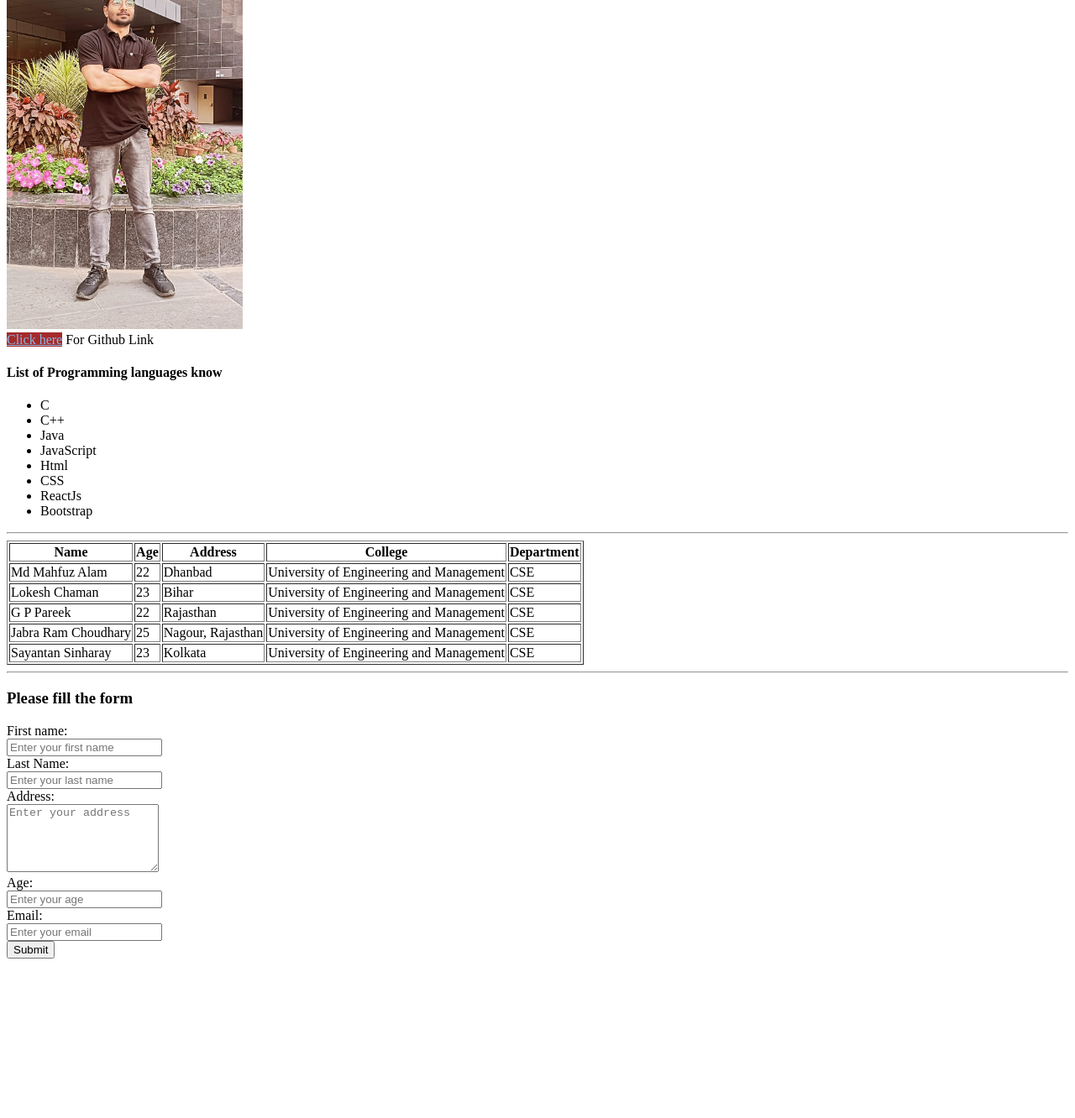
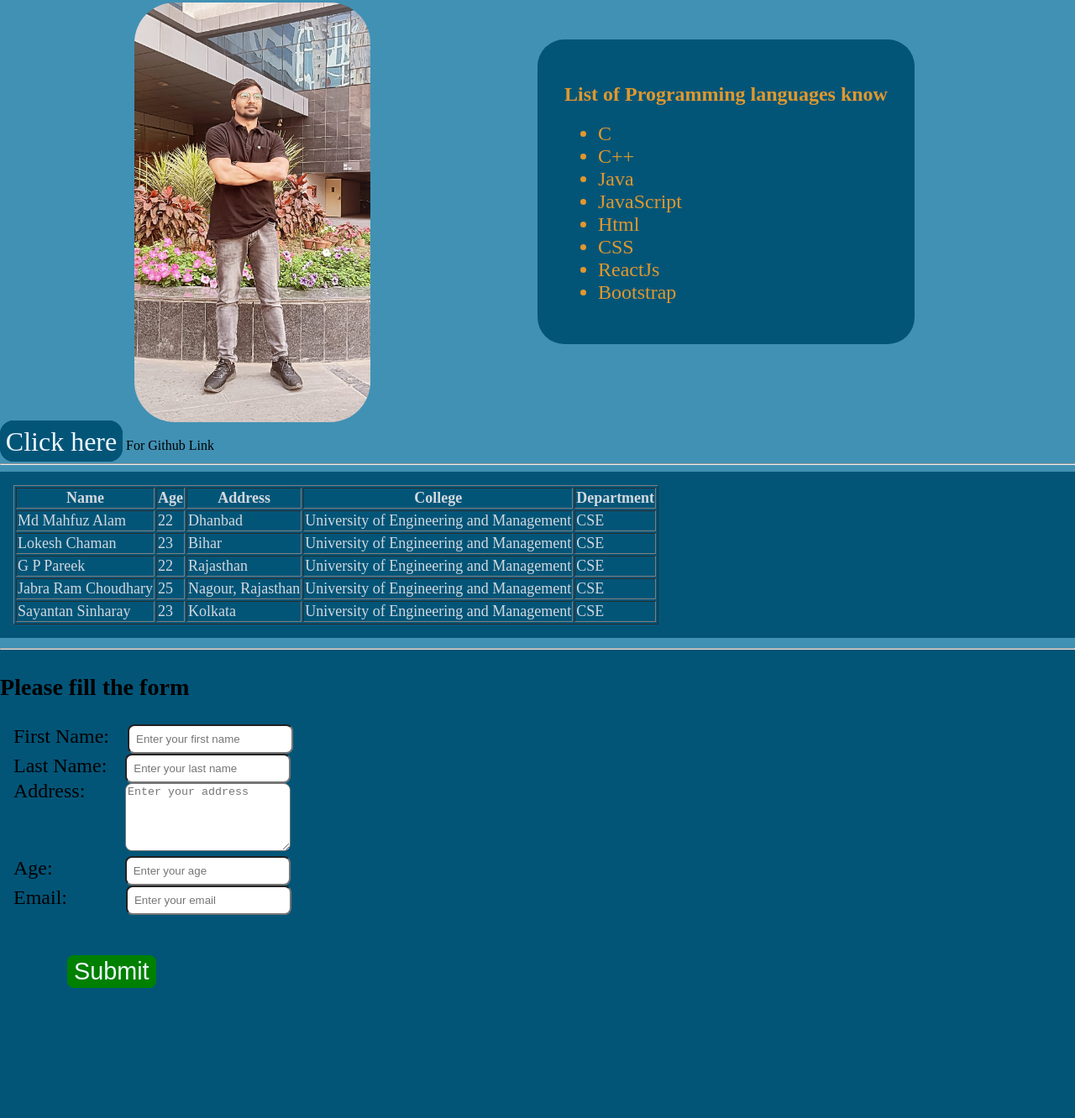
Before and after one commit to Md-Mahfuz-Alam/html_assignment_kreeti, a plain HTML site: page index.html in a window 1280 px wide. Shown: the part 258-1590 px from the top of the page at 84% size. Before the commit the page ends 1408 px from the top, so only its background shows below. Drawn offline with Linux system fonts and the light colour scheme.

Commit message:
adds css to file

```diff
--- a/index.html
+++ b/index.html
@@ -4,6 +4,7 @@
     <meta charset="UTF-8">
     <meta http-equiv="X-UA-Compatible" content="IE=edge">
     <meta name="viewport" content="width=device-width, initial-scale=1.0">
+    <link rel="stylesheet" href="style.css">
     <title>Assignment</title>
 </head>
 <body>
@@ -16,8 +17,9 @@
              <p>Lorem, ipsum dolor sit amet consectetur adipisicing elit. Mollitia consequatur magni nisi illo magnam, asperiores, officia totam explicabo itaque expedita culpa soluta est, tenetur laboriosam porro dolorum beatae excepturi quam! Lorem ipsum dolor sit amet, consectetur adipisicing elit. At earum nulla sapiente fuga? Rerum ea impedit hic, saepe maiores voluptas nemo laboriosam perferendis voluptate, quam laudantium eius vitae? Et, consequuntur.</p>
              <div><img src="Photo.jpg" height="500vh" alt=""></div>
 
-             <a href="https://github.com/Md-Mahfuz-Alam/html_assignment_kreeti" style="background-color: brown;color: rgb(135, 184, 228);">Click here</a>    <span>For Github Link</span>
-             <h4>List of Programming languages know</h4>
+             <a href="https://github.com/Md-Mahfuz-Alam/html_assignment_kreeti" >Click here</a>    <span>For Github Link</span>
+             <div class="custom-list">
+             <h2>List of Programming languages know</h4>
 
              <ul>
                 <li>C</li>
@@ -29,9 +31,11 @@
                 <li>ReactJs</li>
                 <li>Bootstrap</li>
              </ul>
+            </div>
              <hr>
+
         </section>
-        <section class="table_section">
+        <section class="table-section">
 
             <table border="1px">
                 <thead>
@@ -91,22 +95,23 @@
                     </tr>
                 </tbody>
             </table>
+
+        </section>
+        <section class="form-section"  >
             <hr >
-        </section>
-        <section class="form_section" style="border: 2px red ;" >
           <h3>Please fill the form</h3>
               <form action="data.html" >
-                <label for="fname">First name:</label><br>
+                <label for="fname">First Name:</label>
                 <input type="text" name="fname" placeholder="Enter your first name"><br>
-                <label for="lname">Last Name:</label><br>
+                <label for="lname">Last Name: </label>
                 <input type="text" name="lname" placeholder="Enter your last name"><br>
-                <label for="address">Address:</label><br>
-                <textarea name="" id="" cols="20" rows="5" placeholder="Enter your address"></textarea><br>
-                <label for="age">Age:</label><br>
+                <label for="address">Address:</label>
+                <textarea name="" id="" cols="22" rows="5" placeholder="Enter your address"></textarea><br>
+                <label for="age">Age:</label>
                 <input type="number" name="age" placeholder="Enter your age"><br>
-                <label for="email">Email:</label><br>
+                <label for="email">Email:</label>
                 <input type="email" name="email" placeholder="Enter your email"><br>
-               <!-- <a href="data.html" style="background-color:#800000; color: aliceblue;">Submit</a> -->
+
                <button type="submit">Submit</button>
               </form>
         </section>
--- /dev/null
+++ b/style.css
@@ -0,0 +1,118 @@
+body{
+    margin: 0;
+    padding: 0;
+    box-sizing: border-box;
+    background-color:#4191b4 ;
+}
+a{
+   text-decoration: none;
+}
+header{
+    background-color: #035578;
+    padding: .3rem;
+    border-radius: 1rem;
+    color: rgb(246, 241, 241);
+}
+.intro{
+    position: relative;
+}
+.intro p{
+    color: rgb(246, 241, 241);
+    font-size: x-large;
+    background-color: rgba(0, 0, 0, 0.263);
+    padding: .5rem;
+    border-radius: 1rem;
+}
+.intro img{
+    border-radius: 3rem ;
+    position: relative;
+    left: 10rem;
+}
+.intro a{
+    font-size:2rem ;
+    background-color: #035578;
+    padding: .3rem;
+    border-radius: 1rem;
+    color: aliceblue;
+    margin-top: 9rem ;
+    border: 2px solid #035578;
+
+}
+a:hover{
+    background-color: transparent;
+    color: #035578;
+   transition: .4s ease-in-out;
+
+}
+.custom-list{
+    position: absolute;
+    top: 12rem;
+    left: 40rem;
+    color: rgb(224, 152, 45);
+    background-color: #035578;
+    padding: 2rem;
+    border-radius: 2rem;
+}
+.custom-list li{
+    font-size: 1.5rem;
+}
+.table-section{
+    background-color: #035578;
+    font-size: large;
+    color: rgb(210, 216, 222);
+    padding: 1rem;
+
+}
+.form-section{
+    font-size: x-large;
+    background-color: #035578;
+    height: 70vh;
+    position: relative;
+
+
+
+}
+
+.form-section input{
+    padding: .5rem;
+    border-radius: .5rem;
+
+}
+label[for="address"]{
+    position: relative;
+    bottom: 4rem;
+}
+label{
+    margin: 1rem;
+}
+textarea{
+    position: relative;
+    left: 1.6rem;
+    border-radius: .5rem;
+}
+input[type=number]{
+    position: relative;
+    left: 4rem;
+}
+input[type=email]{
+    position: relative;
+    left: 3rem;
+}
+button{
+    font-size: larger;
+    border-radius: .5rem;
+    border: 2px solid green;
+    background-color: green;
+    color: aliceblue;
+    cursor: pointer;
+    position: relative
+    ;
+    left: 5rem;
+    top: 3rem;
+
+}
+button:hover{
+    background-color: transparent;
+    color:green;
+    transition: .4s ease-in-out;
+}
```
